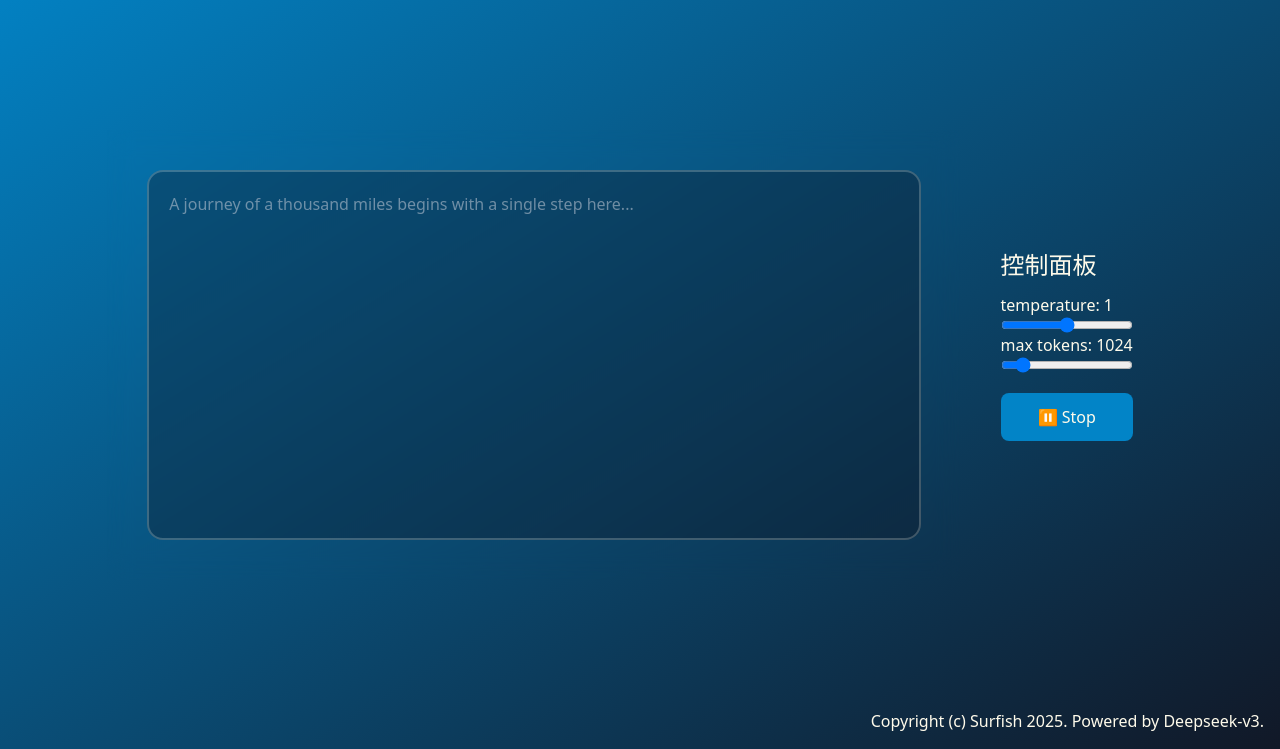
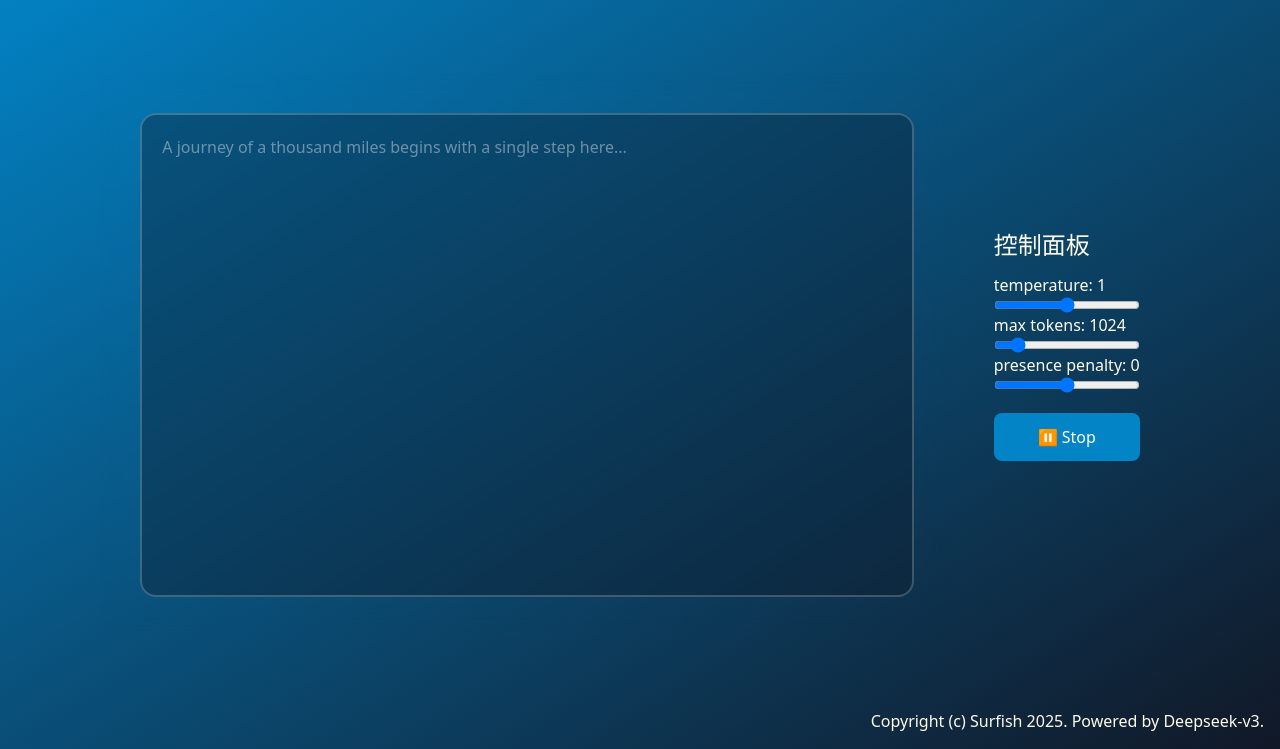
Before and after one commit to NaHCO3-code/continuation-writing-helper, a website built with Vite: page index.html in a window 1280 px wide. Both pictures are taken after a click on the button "▶ Generate". Shown: the part 51-800 px from the top of the page. Built offline with nearby package versions, Linux system fonts and the light colour scheme; no server answers.

Commit message:
增加了presence-penalty滑块并更新相关逻辑

```diff
--- a/index.html
+++ b/index.html
@@ -14,7 +14,7 @@
         </div>
       </div>
       <div class="flex flex-row justify-center items-center h-full">
-        <div id="writing" class="backdrop-blur-md size-2/3 p-10 flex flex-col justify-center">
+        <div id="writing" class="backdrop-blur-md w-2/3 h-5/6 p-10 flex flex-col justify-center">
           <!-- <div contenteditable="true" class="
           group
             text-white m-10 p-5 h-full
@@ -42,6 +42,9 @@
             <label id="max-tokens-label" for="max-tokens">max tokens</label>
             <input type="range" id="max-tokens" name="temp" min="0" max="8000" step="1" value="1024"/>
 
+            <label id="presence-penalty-label" for="presence-penalty">presence penalty</label>
+            <input type="range" id="presence-penalty" name="temp" min="-2" max="2" step="0.1" value="0"/>
+
             <div class="flex flex-row justify-center">
               <button id="generate" class="bg-theme text-white p-3 my-5 w-full rounded-lg">▶ Generate</button>
             </div>
--- a/src/index.ts
+++ b/src/index.ts
@@ -4,6 +4,7 @@ const textArea = document.getElementById('texts')! as HTMLTextAreaElement;
 const generateButton = document.getElementById('generate')! as HTMLButtonElement;
 const tempreature = document.getElementById('temperature')! as HTMLInputElement;
 const maxTokens = document.getElementById('max-tokens')! as HTMLInputElement;
+const presence_penalty = document.getElementById('presence-penalty')! as HTMLInputElement;
 
 const appState = {
   generating: false
@@ -34,7 +35,7 @@ generateButton.addEventListener('click', async () => {
       "frequency_penalty": 0,
       "logprobs": 0,
       "max_tokens": parseFloat(maxTokens.value),
-      "presence_penalty": 0,
+      "presence_penalty": parseFloat(presence_penalty.value),
       "stop": null,
       "stream": true,
       "stream_options": null,
@@ -78,3 +79,4 @@ function showRangeValue(inputEl: HTMLInputElement, labelEl: HTMLLabelElement) {
 
 showRangeValue(tempreature, document.getElementById('temperature-label')! as HTMLLabelElement);
 showRangeValue(maxTokens, document.getElementById('max-tokens-label')! as HTMLLabelElement);
+showRangeValue(presence_penalty, document.getElementById('presence-penalty-label')! as HTMLLabelElement);
```
